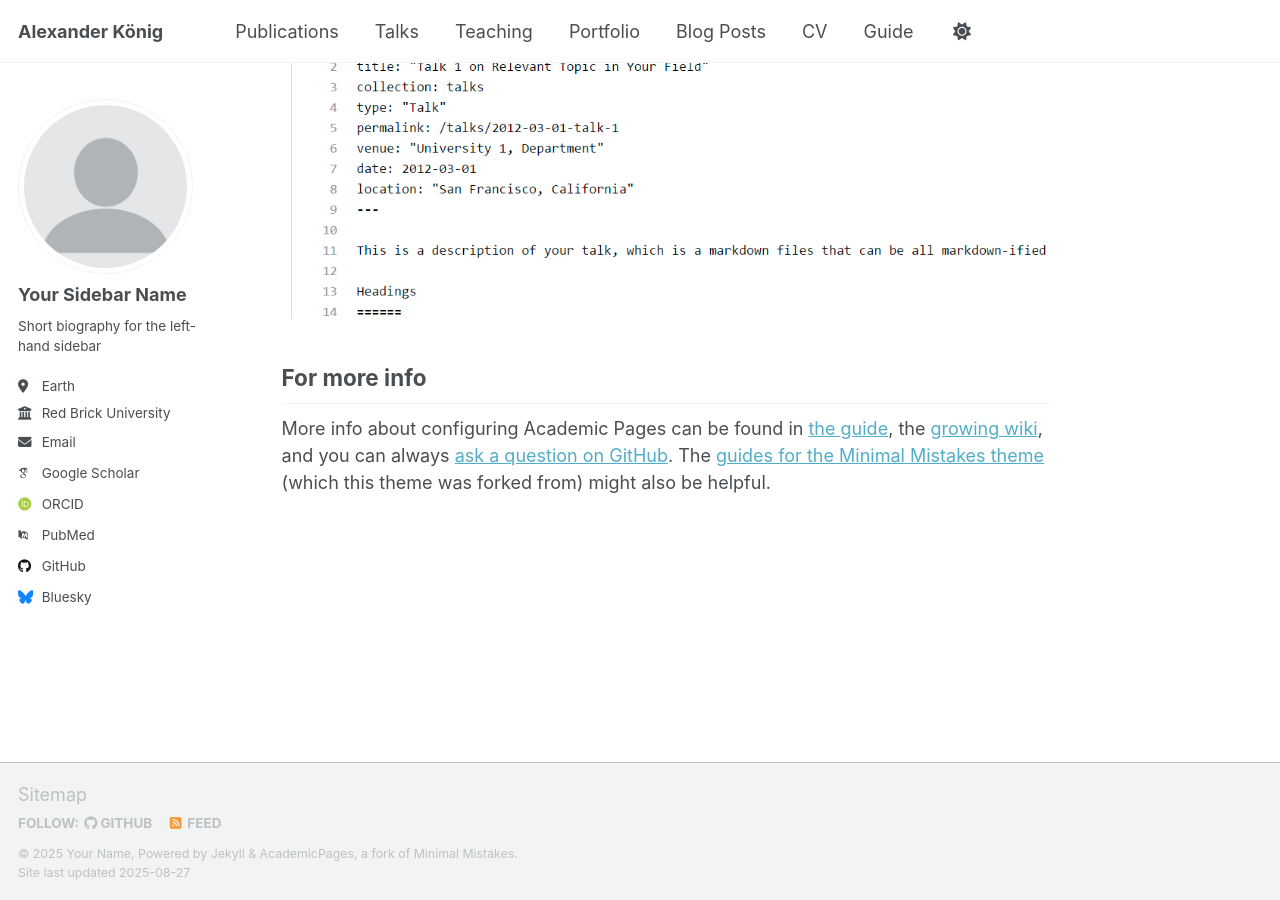
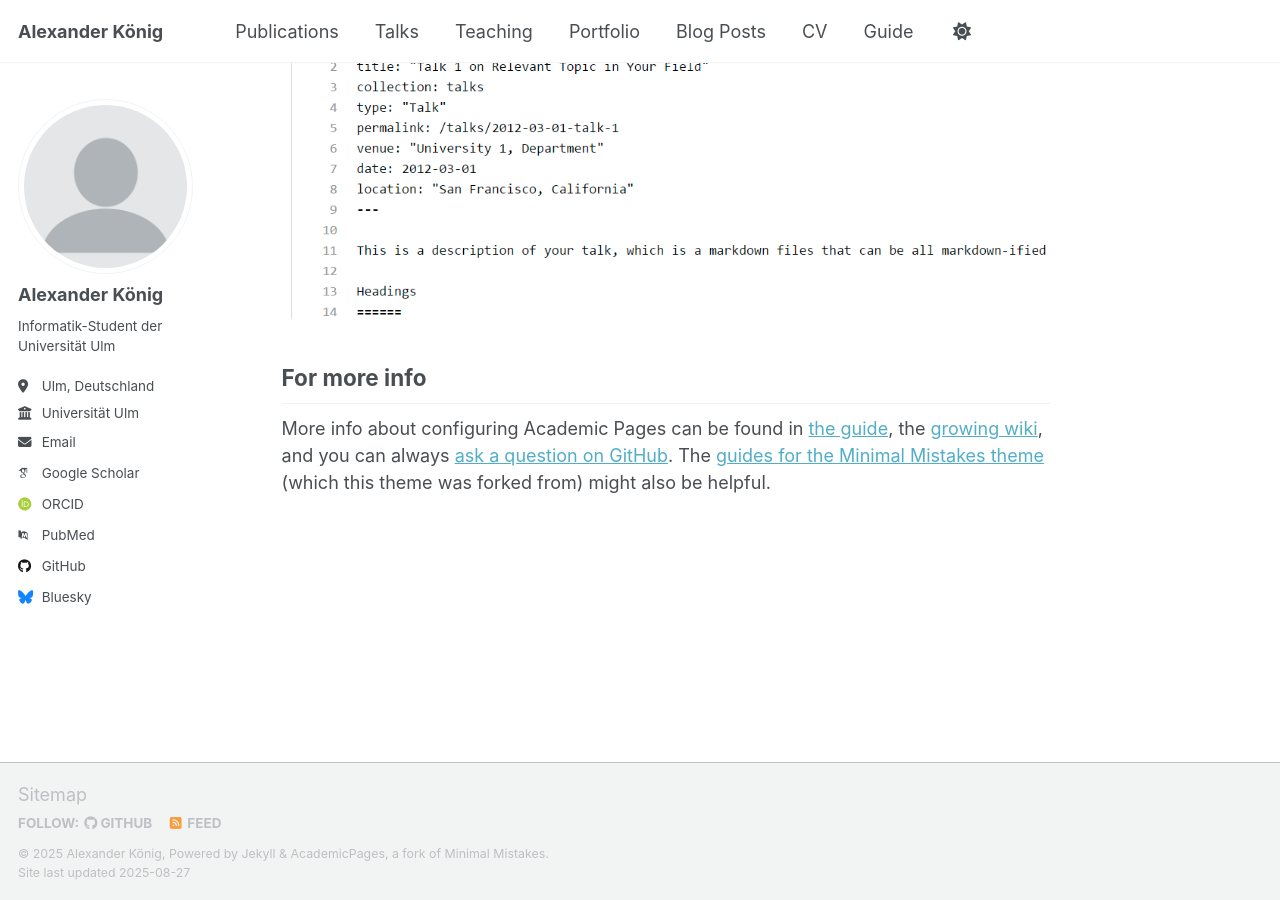
Before and after one commit to StoicAlexreal/stoicalexreal.github.io, a Jekyll site: the page built from _pages/about.md, in a window 1280 px wide and 900 px high, scrolled down 2880 px. Built offline with Jekyll 4.4.1, drawn with Linux system fonts in a browser that asks for light colours; some web fonts are replaced; a script that is not in the unit is left out.

Commit message:
Update _config.yml
edit: name: Alexander König; added pronouns; edit: location; edit: employer; edit: email

```diff
--- a/_config.yml
+++ b/_config.yml
@@ -11,7 +11,7 @@ locale                   : "en-US"
 site_theme               : "default" # Currently available options are "default", "air"
 title                    : "Alexander König"
 title_separator          : "-"
-name                     : &name "Your Name"
+name                     : &name "Alexander König"
 description              : &description "personal description"
 url                      : https://academicpages.github.io # the base hostname & protocol for your site e.g. "https://[your GitHub username].github.io" or if you already have some other page hosted on Github then use "https://[your GitHub username].github.io/[Your Repo Name]"
 baseurl                  : "" # the subpath of your site, e.g. "/blog"
@@ -23,13 +23,13 @@ repository               : "academicpages/academicpages.github.io"
 author:
   # Biographic information
   avatar           : "profile.png"
-  name             : "Your Sidebar Name"
-  pronouns         : # example: "she/her"
-  bio              : "Short biography for the left-hand sidebar"
-  location         : "Earth"
-  employer         : "Red Brick University"
+  name             : "Alexander König"
+  pronouns         : # example: "he/him"
+  bio              : "Informatik-Student der Universität Ulm"
+  location         : "Ulm, Deutschland"
+  employer         : "Universität Ulm"
   uri              : # URL
-  email            : "none@example.org"
+  email            : "koenig.a4@web.de"
 
   # Academic websites
   academia         : # URL
```
